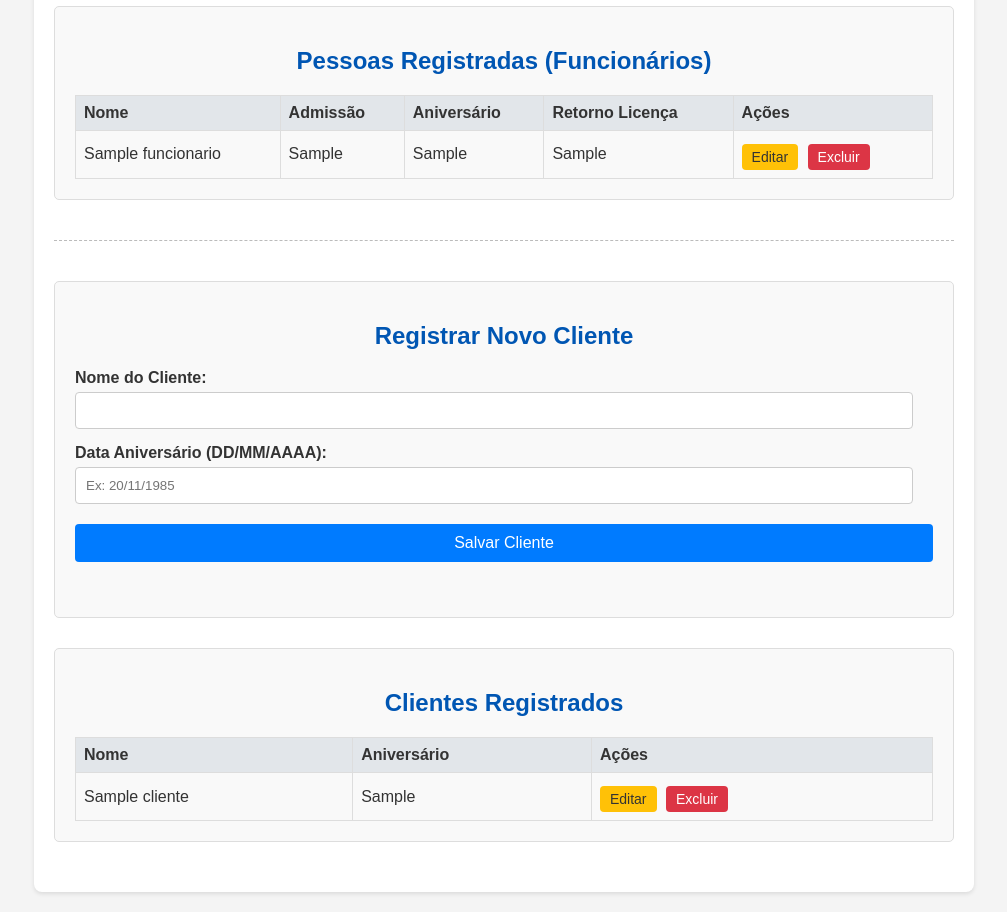
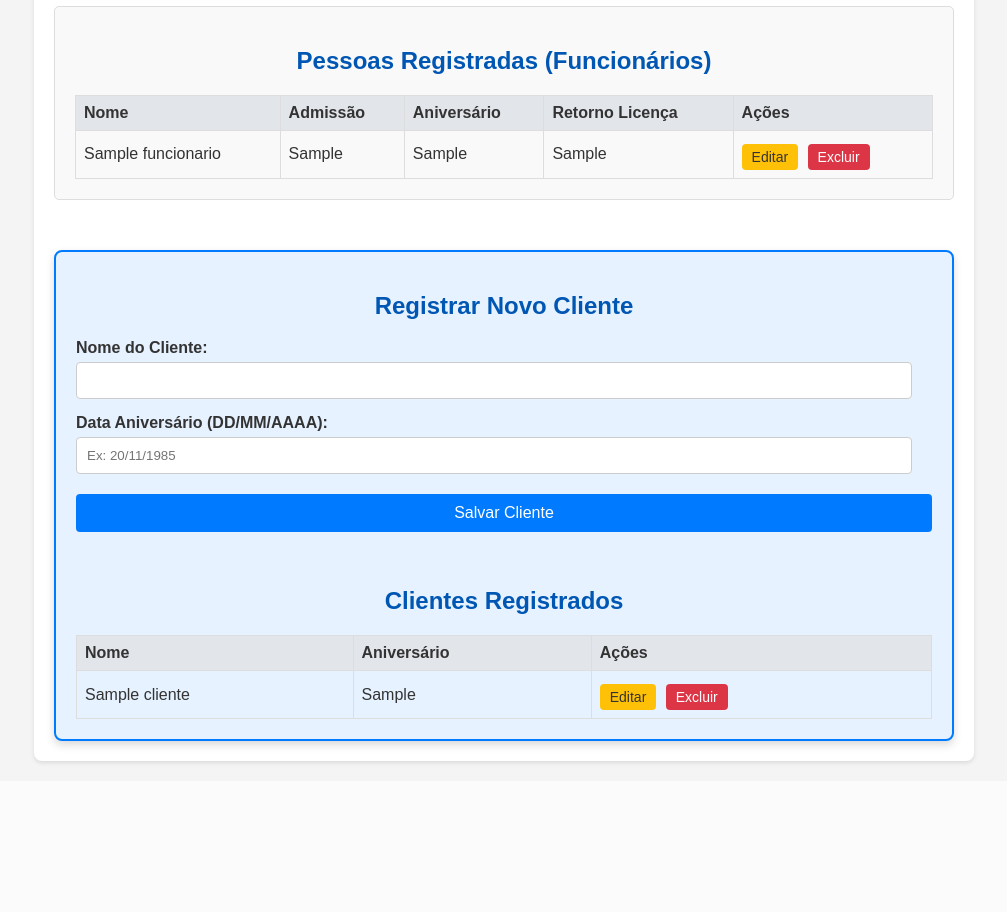
Before and after one commit to pedrocarneiro17/sistema_notificacao, a Flask app: page / in a window 1280 px wide. Shown: the part 632-1544 px from the top of the page, without its empty margins (136-1143 px from the left). After the commit the page ends 1397 px from the top, so only its background shows below. Run offline with Flask 3, Linux system fonts and the light colour scheme; tables that the repository leaves empty hold one stand-in row (values such as "Sample post").

Commit message:
ajuste index e css

```diff
--- a/static/style.css
+++ b/static/style.css
@@ -38,7 +38,8 @@ h1, h2 {
     font-weight: bold;
 }
 
-.form-group input[type="text"] {
+.form-group input[type="text"],
+.form-group input[type="email"] { /* Adicionado input[type="email"] se tiver */
     width: calc(100% - 20px);
     padding: 10px;
     border: 1px solid #ccc;
@@ -46,22 +47,22 @@ h1, h2 {
     box-sizing: border-box; /* Inclui padding e borda na largura total */
 }
 
-button[type="submit"], .editar-btn, .deletar-btn { /* Adicionado .deletar-btn */
+button[type="submit"], .editar-btn, .deletar-btn {
     color: white;
     padding: 10px 15px;
     border: none;
     border-radius: 4px;
     cursor: pointer;
     font-size: 16px;
-    width: 100%; /* Botões de formulário */
-    margin-top: 5px; /* Pequeno espaçamento */
+    width: 100%;
+    margin-top: 5px;
 }
-/* Estilo específico para os botões de ação na tabela */
+
 .editar-btn, .deletar-btn {
-    width: auto; /* Para não ocupar 100% na célula da tabela */
+    width: auto;
     padding: 5px 10px;
     font-size: 14px;
-    margin-right: 5px; /* Espaçamento entre os botões */
+    margin-right: 5px;
 }
 
 button[type="submit"] {
@@ -73,7 +74,7 @@ button[type="submit"]:hover {
 }
 
 .editar-btn {
-    background-color: #ffc107; /* Amarelo para editar */
+    background-color: #ffc107;
     color: #333;
 }
 
@@ -81,14 +82,13 @@ button[type="submit"]:hover {
     background-color: #e0a800;
 }
 
-.deletar-btn { /* Novo estilo para o botão de exclusão */
-    background-color: #dc3545; /* Vermelho para deletar */
+.deletar-btn {
+    background-color: #dc3545;
 }
 
 .deletar-btn:hover {
     background-color: #c82333;
 }
-
 
 .message {
     margin-top: 15px;
@@ -135,9 +135,31 @@ table tr:hover {
     background-color: #ddd;
 }
 
+/* --- NOVO: Estilo para o grupo de seções de cliente --- */
+.client-section-group {
+    margin-top: 50px; /* Grande margem superior para separar das seções de funcionário */
+    padding: 20px; /* Padding interno para a "caixa" */
+    border: 2px solid #007bff; /* Borda visível, cor primária */
+    border-radius: 8px; /* Cantos arredondados */
+    background-color: #e6f2ff; /* Um fundo mais claro para distinguir */
+    box-shadow: 0 4px 8px rgba(0,0,0,0.15); /* Sombra para dar profundidade */
+}
+
+.client-section-group .section {
+    border: none; /* Remove a borda interna dos divs .section dentro do grupo */
+    background-color: transparent; /* Remove o fundo interno */
+    padding: 0; /* Remove padding interno para não duplicar */
+    margin-bottom: 20px; /* Ajusta margem entre os h2 */
+}
+
+.client-section-group .section:last-child {
+    margin-bottom: 0; /* Remove margem do último section no grupo */
+}
+
+
 /* --- Estilos do Modal --- */
 .modal {
-    display: none; /* <-- DEVE SER APENAS 'none' AQUI */
+    display: none;
     position: fixed;
     z-index: 1;
     left: 0;
@@ -146,7 +168,6 @@ table tr:hover {
     height: 100%;
     overflow: auto;
     background-color: rgba(0,0,0,0.4);
-    /* REMOVA "display: flex;" DAQUI */
     align-items: center;
     justify-content: center;
 }
--- a/templates/index.html
+++ b/templates/index.html
@@ -63,11 +63,9 @@
             </table>
         </div>
 
-        {# --- INÍCIO DA QUEBRA VISUAL --- #}
-        <hr style="margin: 40px 0; border: 0; border-top: 1px dashed #bbb;"> {# <--- LINHA ADICIONADA AQUI #}
-        {# Você pode ajustar o estilo do HR, ex: border-top: 1px solid #ccc; ou margin: 30px 0; #}
-        {# --- FIM DA QUEBRA VISUAL --- #}
-
+        {# --- INÍCIO DO NOVO AGRUPAMENTO PARA CLIENTES --- #}
+        {# A linha HR anterior foi REMOVIDA #}
+        <div class="client-section-group"> {# NOVA DIV PARA AGRUPAR AS SEÇÕES DE CLIENTES #}
             <div class="section">
                 <h2>Registrar Novo Cliente</h2>
                 <form id="registroClienteForm">
@@ -108,10 +106,12 @@
                     </tbody>
                 </table>
             </div>
+        </div>
+        {# --- FIM DO NOVO AGRUPAMENTO PARA CLIENTES --- #}
 
     </div>
 
-    {# --- Modal de Edição de Funcionário (existente) --- #}
+    {# --- Modal de Edição de Funcionário --- #}
     <div id="editFuncionarioModal" class="modal">
         <div class="modal-content">
             <span class="close-button funcionario">&times;</span>
@@ -140,7 +140,7 @@
         </div>
     </div>
 
-    {# --- Modal de Edição de Cliente (novo) --- #}
+    {# --- Modal de Edição de Cliente --- #}
     <div id="editClienteModal" class="modal">
         <div class="modal-content">
             <span class="close-button cliente">&times;</span>
```
Lines whose indentation alone changed are shown as unchanged.
